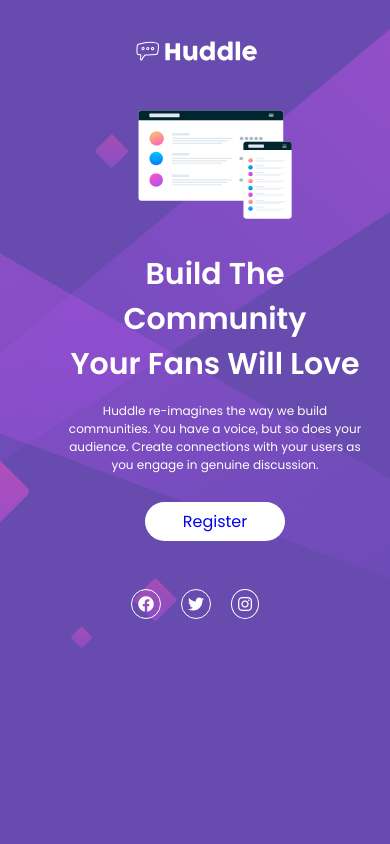
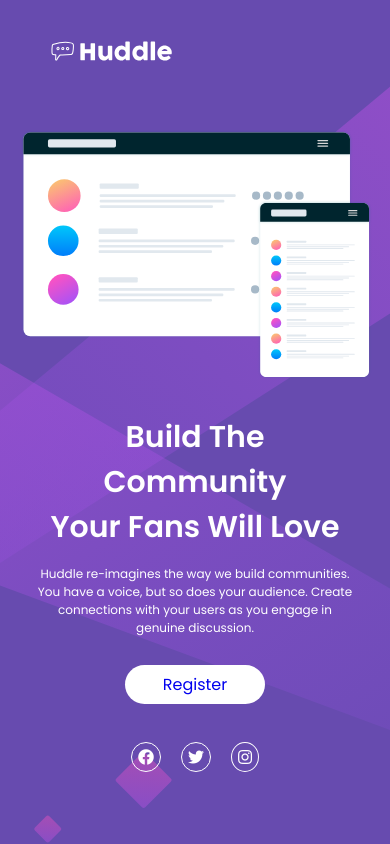
Before and after one commit to jehffinho/huddle-landing-page, a plain HTML site: page index.html in a window 390 px wide. Drawn offline with Linux system fonts and the light colour scheme.

Commit message:
ajustando css e responsivo

```diff
--- a/index.html
+++ b/index.html
@@ -27,13 +27,13 @@
     </header>
 
     <section class="container">
-        <div class="image-desktop">
-            <img src="./src/images/illustration-mockups.svg" alt="imagem principal">
-        </div>
+
+            <img class="imagem-principal" src="./src/images/illustration-mockups.svg" alt="imagem principal">
+
 
         <div class="descricao">
-            <p class="descricao-destaque">Build The Community </p>
-            <p class="descricao-destaque">Your Fans Will Love </p>
+            <h2 class="descricao-destaque">Build The Community<br> Your Fans Will Love</h2>
+
 
 
 
--- a/src/css/responsivo.css
+++ b/src/css/responsivo.css
@@ -1,21 +1,26 @@
-@media(max-width: 425px){
+@media(max-width: 725px){
     body{
       background: url(../images/bg-mobile.svg) center center no-repeat;
       background-color:  hsl(257, 40%, 49%);
       background-size: cover;
 
-      text-align: center;
+    }
+
+    .container .imagem-principal{
+    width: 95%;
+    justify-content: center;
+    margin: 10px;
+    }
+
+   .container{
+
+       margin: 10px;
+       text-align: center;
 
     }
 
+    .social {
 
-   .container{
-
-        justify-content: center;
-        align-items: center;
-    }
-
-    .social{
         justify-content: center;
     }
 
--- a/src/css/style.css
+++ b/src/css/style.css
@@ -1,39 +1,42 @@
-html{
+html {
     font-family: 'poppins', sans-serif;
 }
 
-body{
+body {
     background: url(../images/bg-desktop.svg) center center no-repeat;
     background-color: hsl(257, 40%, 49%);
+    background-size: cover;
+    min-height: 100vh;
+    max-width: 1440px;
 
 
 }
 
-.container img{
-   max-width: 40vw;
+.container .imagem-principal {
+    max-width: 100vh;
 }
 
-.logo{
+.logo {
     padding: 35px 45px;
     width: 220px;
 }
 
-.container{
+.container {
     display: flex;
     margin-left: 40px;
     flex-wrap: wrap;
 
 }
 
-.descricao{
+.descricao {
     flex-direction: column;
-    margin: 25px ;
+    margin: 25px;
     color: #ffffff;
 
 
 }
 
-.descricao-destaque{
+.descricao-destaque {
     font-size: 30px;
     font-weight: 600;
 
@@ -41,7 +44,7 @@ body{
 
 }
 
-.descricao-texto{
+.descricao-texto {
     max-width: 370px;
     font-size: 12px;
     font-weight: 400;
@@ -50,10 +53,11 @@ body{
 }
 
 
-.register{
+.register {
     margin-top: 35px;
 }
-.register a{
+
+.register a {
     padding: 8px 38px;
     border-radius: 50px;
     background-color: #ffffff;
@@ -61,19 +65,19 @@ body{
     transition: 0.3s;
 }
 
-.register a:hover{
+.register a:hover {
     color: #ffffff;
-    background-color:hsl(300, 69%, 71%);
+    background-color: hsl(300, 69%, 71%);
 }
 
-.social{
-display: flex;
-   justify-content: flex-end;
-   margin: 20px;
+.social {
+    display: flex;
+    justify-content: flex-end;
+    margin: 5px 10px;
 
 }
 
-.social a{
+.social a {
     display: flex;
     color: #ffffff;
     transition: 0.3s;
@@ -84,7 +88,7 @@ display: flex;
 
 }
 
-.social a:hover{
+.social a:hover {
 
     color: hsl(300, 69%, 71%);
 
```
